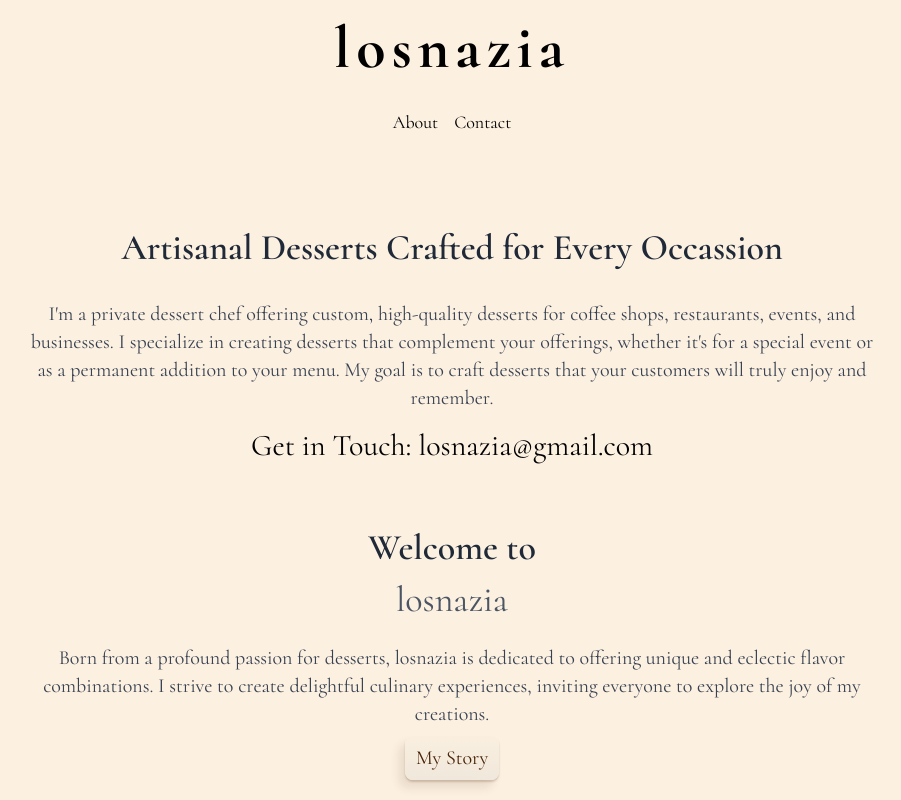
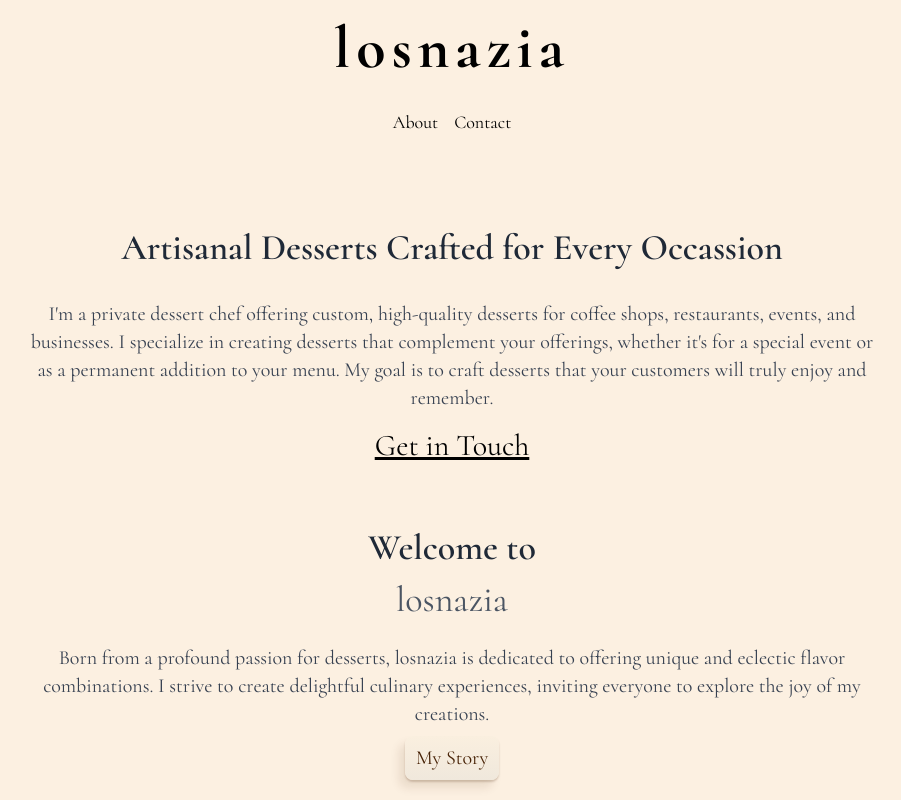
Before and after one commit to Tagi17/real-bakery-site, a Next.js app: page / in a window 1280 px wide. Shown: the top 800 px of the page, without its empty margins (188-1089 px from the left). Built offline with nearby package versions, Linux system fonts and the light colour scheme.

Commit message:
fixed logo and added typeform

```diff
--- a/app/page.tsx
+++ b/app/page.tsx
@@ -14,15 +14,22 @@ const Home = () => {
       </div>
       <div className="max-w-4xl mx-auto px-6">
         <div className="text-gray-700 text-lg md:text-xl leading-relaxed pt-3">
-          I&apos;m a private dessert chef offering custom, high-quality desserts for
-          coffee shops, restaurants, events, and businesses. I specialize in
-          creating desserts that complement your offerings, whether it&apos;s for a
-          special event or as a permanent addition to your menu. My goal is to
-          craft desserts that your customers will truly enjoy and remember.
+          I&apos;m a private dessert chef offering custom, high-quality desserts
+          for coffee shops, restaurants, events, and businesses. I specialize in
+          creating desserts that complement your offerings, whether it&apos;s
+          for a special event or as a permanent addition to your menu. My goal
+          is to craft desserts that your customers will truly enjoy and
+          remember.
         </div>
         <div className="text-2xl md:text-3xl text-primary mt-4">
-          Get in Touch:{" "}
-          <a href="mailto:losnazia@gmail.com">losnazia@gmail.com</a>
+          <a
+            href="https://xwp9igsg572.typeform.com/to/zCfU4ywc"
+            target="_blank"
+            rel="noopener noreferrer"
+            className=" underline"
+          >
+            Get in Touch
+          </a>
         </div>
       </div>
 
@@ -49,9 +56,9 @@ const Home = () => {
           Testimonials
         </div>
         <div className="text-gray-700 text-xl leading-relaxed">
-        &quot;We are thrilled to feature losnazia&apos;s exceptional cookies at
-          Fudgarten. Their dedication to quality and flavor excellence enhances
-          our offerings and delights our customers.&quot;
+          &quot;We are thrilled to feature losnazia&apos;s exceptional cookies
+          at Fudgarten. Their dedication to quality and flavor excellence
+          enhances our offerings and delights our customers.&quot;
           <span className="block mt-4 mb-2 text-gray-600">- Fudgarten</span>
         </div>
       </div>
```
Also changed, not shown: public/nlogo.png (renamed from app/nlogo.png).
